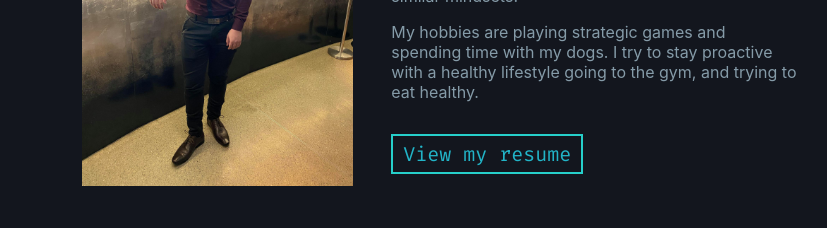
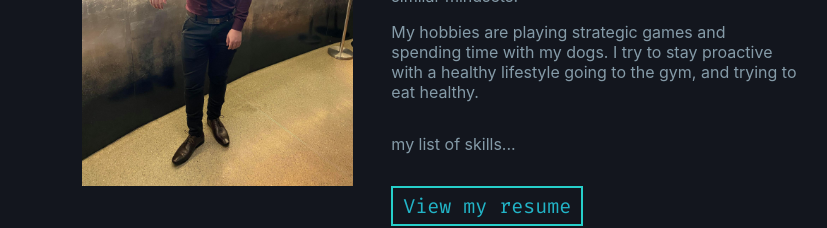
Before and after one commit to HarryPdot/portfolio, a React (Create React App) app: page / in a window 1280 px wide. Shown: the part 1040-1268 px from the top of the page, without its empty margins (200-1027 px from the left). Built offline with nearby package versions, Linux system fonts and the light colour scheme; no server answers; a web font is replaced by a local one.

Commit message:
update aboutme

```diff
--- a/src/AboutMe.js
+++ b/src/AboutMe.js
@@ -16,6 +16,7 @@ export default function AboutMe() {
                         <div className='aboutme-title'>About Me</div>
                         <div className='aboutme-description'> I am a software developer, and I previously studied business. I have a passion for learning, and with how broad program languages are, I find it very interesting how everything I learnt can connect with one another. I am open for opportunities that will expand my knowledge, and would love to work with a team with similar mindsets.  </div>
                         <p className="aboutme-description"> My hobbies are playing strategic games and spending time with my dogs. I try to stay proactive with a healthy lifestyle going to the gym, and trying to eat healthy.</p>
+                        <p className="aboutme-description">my list of skills... </p>
                         <a href={resume} target="_blank" className='resume-button' >View my resume</a>
                     </div>
                 </div>
```
